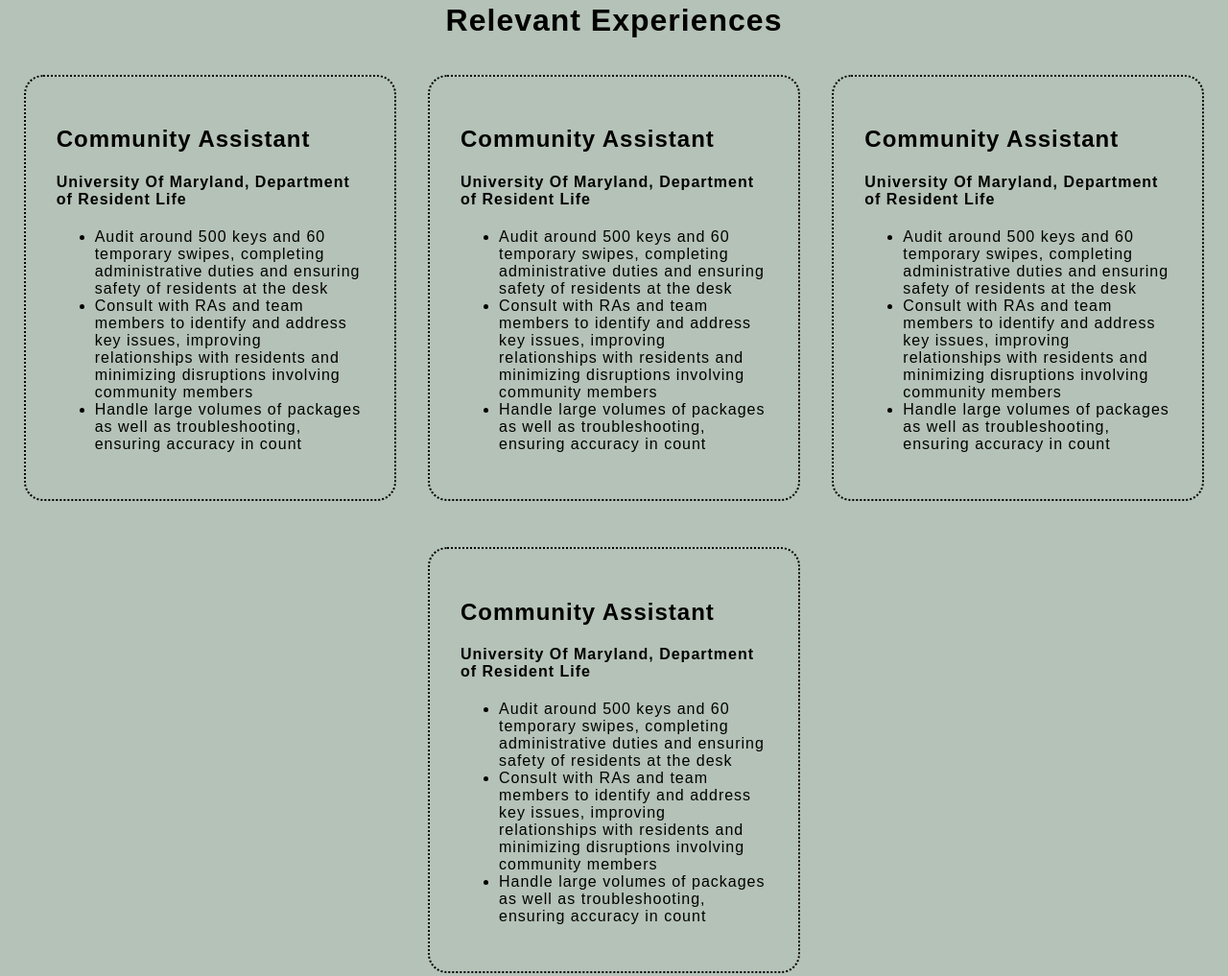
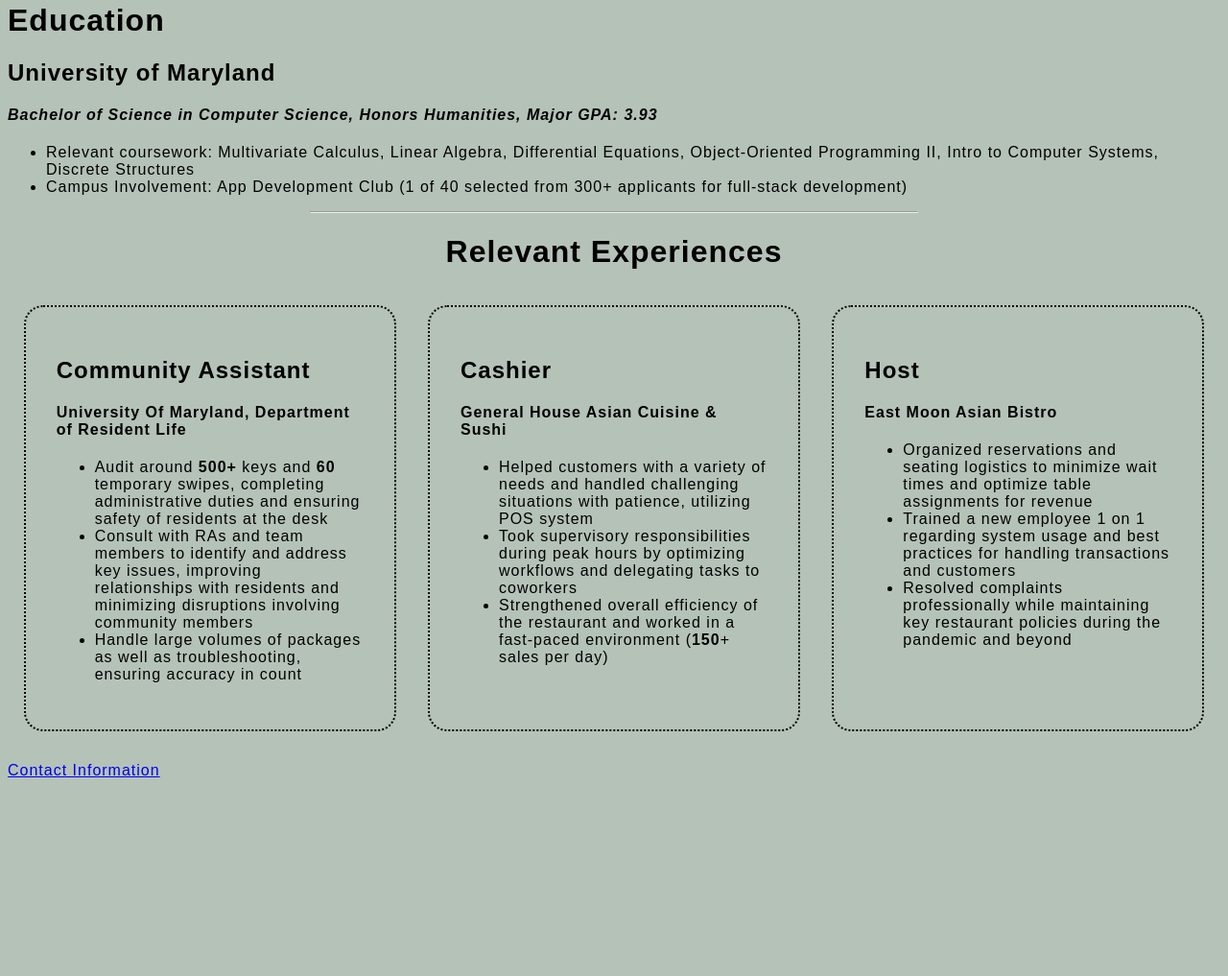
Before and after one commit to Vwenswent/Website, a plain HTML site: page index.html in a window 1280 px wide. Shown: the part 553-1570 px from the top of the page at 96% size. After the commit the page ends 1373 px from the top, so only its background shows below. Drawn offline with Linux system fonts and the light colour scheme.

Commit message:
Added education and formatted file

```diff
--- a/index.html
+++ b/index.html
@@ -3,7 +3,7 @@
 <head>
     <meta charset="UTF-8">
     <meta name="viewport" content="width= , initial-scale=1.0">
-    <title>Vincent's Personal Website </title>
+    <title>Vincent's Personal Website</title>
     <link rel="stylesheet" href="styles.css ">
 </head>
 
@@ -19,14 +19,25 @@
     </div>
 
     <hr>
+    <h1 id ="education-title">Education</h1>
+    <div id="education">
+        <h2>University of Maryland</h2>
+        <h4><em>Bachelor of Science in Computer Science, Honors Humanities, Major GPA: 3.93</em></h4>
+        <ul>
+            <li>Relevant coursework:  Multivariate Calculus, Linear Algebra, Differential Equations, Object-Oriented Programming
+                II, Intro to Computer Systems, Discrete Structures</li>
+            <li>Campus Involvement: App Development Club (1 of 40 selected from 300+ applicants for full-stack development)</li>
+        </ul>
+    </div>
+
+    <hr>
     <h1 id="experience-title">Relevant Experiences</h1>
-
     <div class="experience-container">
         <div class="experience">
             <h2>Community Assistant</h2>
             <h4>University Of Maryland, Department of Resident Life</h4>
             <ul>
-                <li>Audit around 500 keys and 60 temporary swipes, completing administrative duties and ensuring safety of residents
+                <li>Audit around <b>500+</b> keys and <b>60</b> temporary swipes, completing administrative duties and ensuring safety of residents
                     at the desk</li>
                 <li>Consult with RAs and team members to identify and address key issues, improving relationships with residents and
                     minimizing disruptions involving community members</li>
@@ -35,40 +46,25 @@
         </div>
 
         <div class="experience">
-            <h2>Community Assistant</h2>
-            <h4>University Of Maryland, Department of Resident Life</h4>
+            <h2>Cashier</h2>
+            <h4>General House Asian Cuisine & Sushi</h4>
             <ul>
-                <li>Audit around 500 keys and 60 temporary swipes, completing administrative duties and ensuring safety of residents
-                    at the desk</li>
-                <li>Consult with RAs and team members to identify and address key issues, improving relationships with residents and
-                    minimizing disruptions involving community members</li>
-                <li>Handle large volumes of packages as well as troubleshooting, ensuring accuracy in count</li>
+                <li>Helped customers with a variety of needs and handled challenging situations with patience, utilizing POS system</li>
+                <li>Took supervisory responsibilities during peak hours by optimizing workflows and delegating tasks to coworkers</li>
+                <li> Strengthened overall efficiency of the restaurant and worked in a fast-paced environment (<b>150</b>+ sales per day)</li>
             </ul>
         </div>
 
         <div class="experience">
-            <h2>Community Assistant</h2>
-            <h4>University Of Maryland, Department of Resident Life</h4>
+            <h2>Host</h2>
+            <h4>East Moon Asian Bistro</h4>
             <ul>
-                <li>Audit around 500 keys and 60 temporary swipes, completing administrative duties and ensuring safety of residents
-                    at the desk</li>
-                <li>Consult with RAs and team members to identify and address key issues, improving relationships with residents and
-                    minimizing disruptions involving community members</li>
-                <li>Handle large volumes of packages as well as troubleshooting, ensuring accuracy in count</li>
+                <li>Organized reservations and seating logistics to minimize wait times and optimize table assignments for revenue</li>
+                <li>Trained a new employee 1 on 1 regarding system usage and best practices for handling transactions and customers</li>
+                <li>Resolved complaints professionally while maintaining key restaurant policies during the pandemic and beyond</li>
             </ul>
         </div>
 
-        <div class="experience">
-            <h2>Community Assistant</h2>
-            <h4>University Of Maryland, Department of Resident Life</h4>
-            <ul>
-                <li>Audit around 500 keys and 60 temporary swipes, completing administrative duties and ensuring safety of residents
-                    at the desk</li>
-                <li>Consult with RAs and team members to identify and address key issues, improving relationships with residents and
-                    minimizing disruptions involving community members</li>
-                <li>Handle large volumes of packages as well as troubleshooting, ensuring accuracy in count</li>
-            </ul>
-        </div>
 
     </div>
     <a href="contact.html">Contact Information</a>
```
